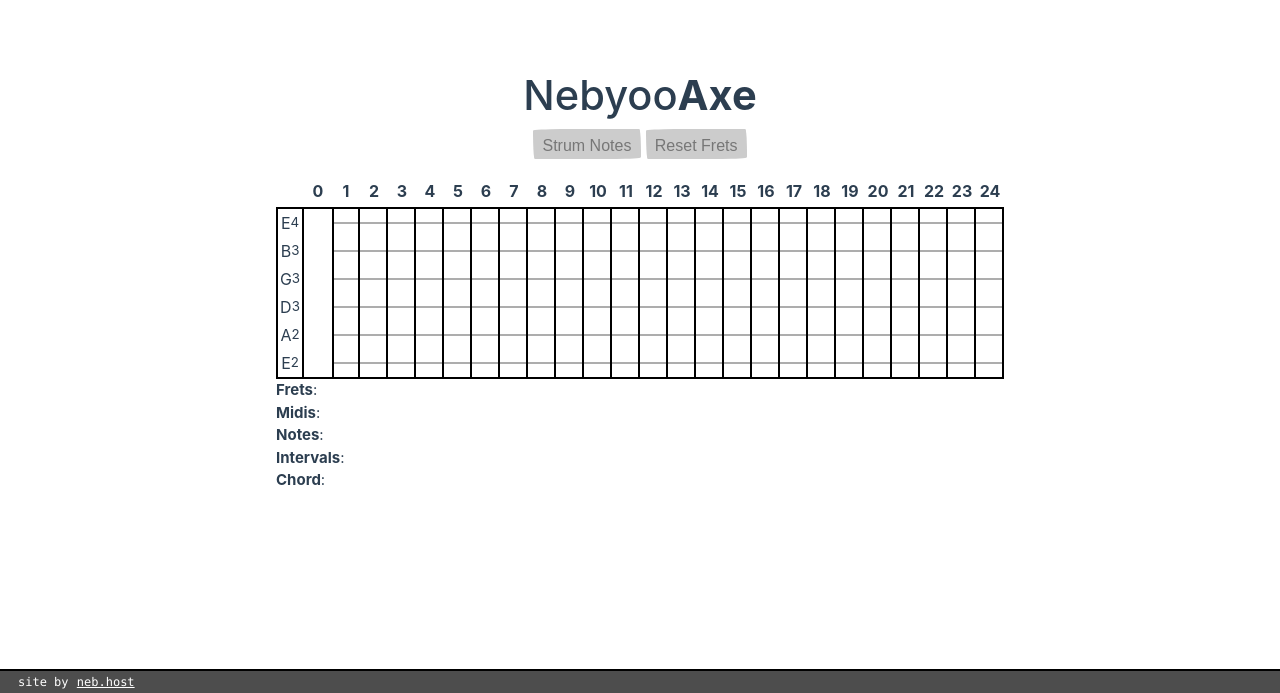
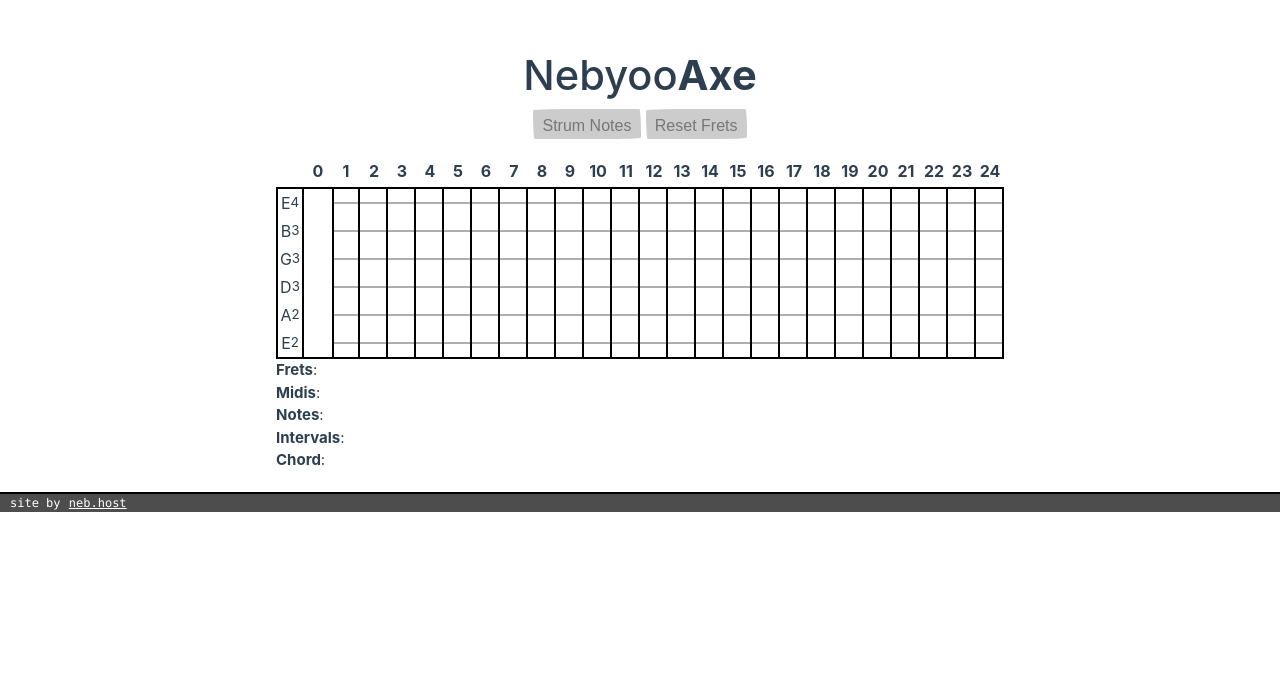
Before and after one commit to michaelchadwick/nebyooaxe, a Vue app: page / in a window 1280 px wide. Shown: the part 107-800 px from the top of the page. Built offline with nearby package versions, Linux system fonts and the light colour scheme.

Commit message:
more footer refinements

```diff
--- a/src/App.vue
+++ b/src/App.vue
@@ -103,19 +103,15 @@ footer {
   font-family: 'Consolas', sans-serif;
   font-size: 12px;
   font-weight: 500;
-  height: 40px;
+  height: 20px;
   left: 0;
   letter-spacing: initial;
-  margin-top: 20px;
-  padding: 10px 18px;
-  position: absolute;
+  margin: 20px 0 0;
+  padding: 0 10px;
+  position: sticky;
   right: 0;
   text-align: left;
+  width: 100vw;
   z-index: 2;
-
-  @media (min-width: 526px) {
-    height: 24px;
-    padding: 2px 18px;
-  }
 }
 </style>
```
